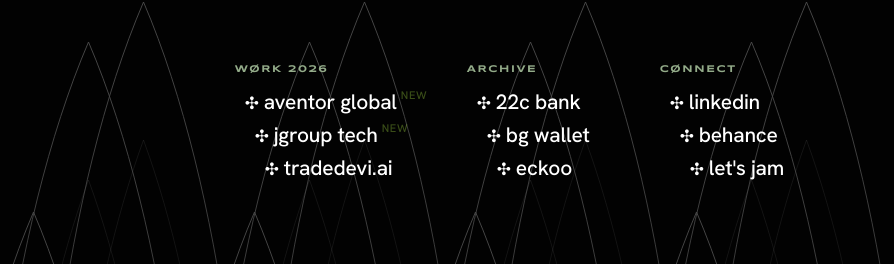
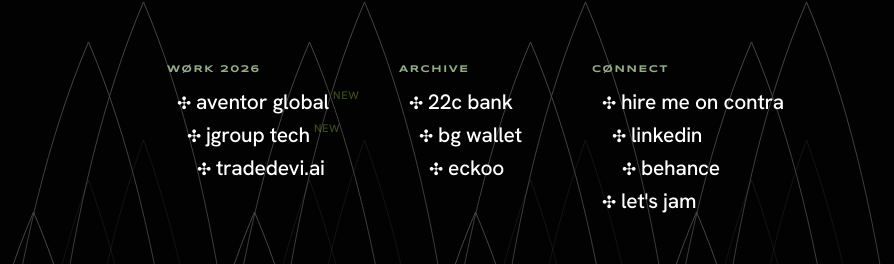
Before and after one commit to ethanthemaxxx/wolfbc-art, a plain HTML site: page index.html in a window 1280 px wide. Shown: the top 264 px of the page, 386-1280 px from the left. Drawn offline with nearby package versions, Linux system fonts and the light colour scheme.

Commit message:
Add Contra profile link (contra.com/wolfgangbc85) to nav, menu, contact and footer
Co-Authored-By: Claude Opus 5.5 <noreply@anthropic.com>

```diff
--- a/index.html
+++ b/index.html
@@ -35,7 +35,8 @@
     <ul class="menu-main"><li><a href="#aventor"><span><sup>01</sup>Aventor Global</span></a></li><li><a href="#jgroup"><span><sup>02</sup>JGroup Tech</span></a></li><li><a href="#tradedeviai"><span><sup>03</sup>TradeDevi.AI</span></a></li></ul>
     <ul class="menu-main menu-main--divider"><li><a href="#22cbank"><span><sup>04</sup>22C Bank</span></a></li><li><a href="#bgw"><span><sup>05</sup>BG Wallet</span></a></li><li><a href="#eckoo"><span><sup>06</sup>Eckoo</span></a></li></ul>
     <div class="menu-more"><div class="menu-more-label">MØRE WBC</div>
-      <ul><li><a href="https://www.linkedin.com/in/wolfbc/" target="_blank" rel="noopener"><span>LinkedIn</span></a></li>
+      <ul><li><a href="https://contra.com/wolfgangbc85" target="_blank" rel="noopener"><span>Hire me on Contra</span></a></li>
+          <li><a href="https://www.linkedin.com/in/wolfbc/" target="_blank" rel="noopener"><span>LinkedIn</span></a></li>
           <li><a href="https://www.behance.net/wbc_art" target="_blank" rel="noopener"><span>Behance</span></a></li>
           <li><a href="#exploration"><span>Design exploration</span></a></li>
           <li><a href="https://www.figma.com/proto/mnkmJuN9i3T7d4GzttOMS6/Recent-Work%E2%9C%A8?page-id=0%3A1&type=design&node-id=8-2994&viewport=1864%2C2131%2C0.61&t=6IHV1IZHKFO5YeEb-1&scaling=min-zoom&mode=design" target="_blank" rel="noopener"><span>Recent work in Figma</span></a></li>
@@ -51,7 +52,7 @@
   <div class="topnav-col"><div>Archive</div>
     <ul><li><a href="#22cbank">22c bank</a></li><li><a href="#bgw">bg wallet</a></li><li><a href="#eckoo">eckoo</a></li></ul></div>
   <div class="topnav-col"><div>Cønnect</div>
-    <ul><li><a href="https://www.linkedin.com/in/wolfbc/" target="_blank" rel="noopener">linkedin</a></li><li><a href="https://www.behance.net/wbc_art" target="_blank" rel="noopener">behance</a></li><li><a href="#contact">let's jam</a></li></ul></div>
+    <ul><li><a href="https://contra.com/wolfgangbc85" target="_blank" rel="noopener">hire me on contra</a></li><li><a href="https://www.linkedin.com/in/wolfbc/" target="_blank" rel="noopener">linkedin</a></li><li><a href="https://www.behance.net/wbc_art" target="_blank" rel="noopener">behance</a></li><li><a href="#contact">let's jam</a></li></ul></div>
 </div>
 
 <main>
@@ -224,7 +225,7 @@
   <div class="container"><div class="row">
     <div class="col c8" data-reveal="rise"><p class="contact-label">Email me at</p><a class="contact-mail" href="mailto:sales@wolfbc.art">sales@wolfbc.art</a></div>
     <div class="col c4" data-reveal="rise" data-delay=".15"><p class="contact-label">Cønnect</p>
-      <div class="contact-links"><a href="https://www.linkedin.com/in/wolfbc/" target="_blank" rel="noopener"><span>LinkedIn</span></a><a href="https://www.behance.net/wbc_art" target="_blank" rel="noopener"><span>Behance</span></a><a href="https://www.figma.com/proto/mnkmJuN9i3T7d4GzttOMS6/Recent-Work%E2%9C%A8?page-id=0%3A1&type=design&node-id=8-2994&viewport=1864%2C2131%2C0.61&t=6IHV1IZHKFO5YeEb-1&scaling=min-zoom&mode=design" target="_blank" rel="noopener"><span>Figma — recent work</span></a></div></div>
+      <div class="contact-links"><a href="https://contra.com/wolfgangbc85" target="_blank" rel="noopener"><span>Hire me on Contra</span></a><a href="https://www.linkedin.com/in/wolfbc/" target="_blank" rel="noopener"><span>LinkedIn</span></a><a href="https://www.behance.net/wbc_art" target="_blank" rel="noopener"><span>Behance</span></a><a href="https://www.figma.com/proto/mnkmJuN9i3T7d4GzttOMS6/Recent-Work%E2%9C%A8?page-id=0%3A1&type=design&node-id=8-2994&viewport=1864%2C2131%2C0.61&t=6IHV1IZHKFO5YeEb-1&scaling=min-zoom&mode=design" target="_blank" rel="noopener"><span>Figma — recent work</span></a></div></div>
   </div></div>
 </section>
 </main>
@@ -258,7 +259,7 @@
   <path class="arch-outline arch-outline--inner" d="M11 900V423C11 240 127 84 255 17C383 84 499 240 499 423V900" />
 </svg><svg class="arch-orn" viewBox="0 0 48 48" aria-hidden="true"><g fill="none" stroke="currentColor" stroke-width="1.1">
   <ellipse cx="24" cy="13" rx="5" ry="9"/><ellipse cx="24" cy="35" rx="5" ry="9"/><ellipse cx="13" cy="24" rx="9" ry="5"/><ellipse cx="35" cy="24" rx="9" ry="5"/>
-  <path d="M24 19l5 5-5 5-5-5z"/></g></svg><nav class="arch-links"><a href="https://www.linkedin.com/in/wolfbc/" target="_blank" rel="noopener">LinkedIn</a><span class="arch-dot" aria-hidden="true"></span><a href="https://www.behance.net/wbc_art" target="_blank" rel="noopener">Behance</a><span class="arch-dot" aria-hidden="true"></span><a href="mailto:sales@wolfbc.art">Email</a></nav><svg class="arch-steps" viewBox="0 0 430 20" aria-hidden="true"><g stroke="currentColor" stroke-width="1.2">
+  <path d="M24 19l5 5-5 5-5-5z"/></g></svg><nav class="arch-links"><a href="https://contra.com/wolfgangbc85" target="_blank" rel="noopener">Contra</a><span class="arch-dot" aria-hidden="true"></span><a href="https://www.linkedin.com/in/wolfbc/" target="_blank" rel="noopener">LinkedIn</a><span class="arch-dot" aria-hidden="true"></span><a href="https://www.behance.net/wbc_art" target="_blank" rel="noopener">Behance</a><span class="arch-dot" aria-hidden="true"></span><a href="mailto:sales@wolfbc.art">Email</a></nav><svg class="arch-steps" viewBox="0 0 430 20" aria-hidden="true"><g stroke="currentColor" stroke-width="1.2">
   <line x1="45" y1="2" x2="385" y2="2"/><line x1="25" y1="9" x2="405" y2="9"/><line x1="0" y1="16" x2="430" y2="16"/></g></svg></div>
     <div class="pillar pillar--right"><svg class="pillar-svg" viewBox="0 0 130 560" preserveAspectRatio="xMidYMin slice" aria-hidden="true"><g fill="none" stroke="currentColor" stroke-width="1">
   <rect x="7" y="0.5" width="116" height="6" rx="3"/><rect x="0.5" y="10.5" width="129" height="7" rx="3.5"/>
```
Also changed, not shown: 22cbank/index.html (+3 -2 lines), aventor/index.html (+3 -2 lines), bgw/index.html (+3 -2 lines), eckoo/index.html (+3 -2 lines), jgroup/index.html (+3 -2 lines), tradedeviai/index.html (+3 -2 lines).
